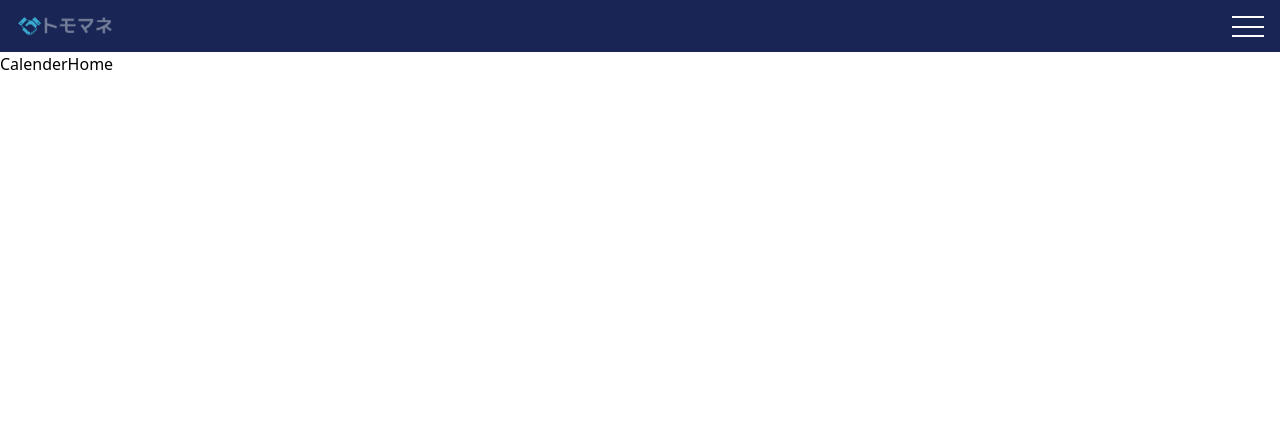
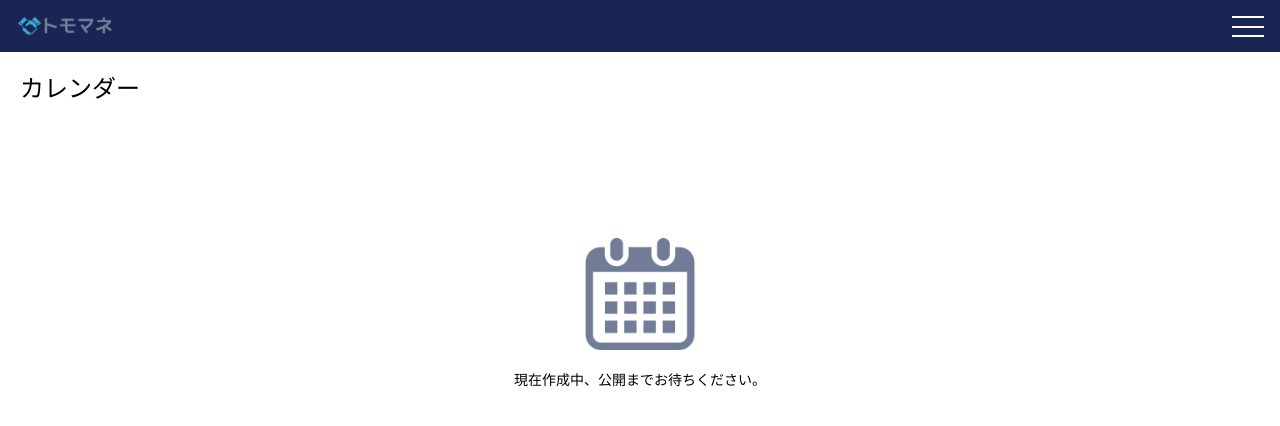
Before and after one commit to nikawa2161/tomomane, a React (Create React App) app: page /calendar in a window 1280 px wide. Shown: the top 426 px of the page. Built offline with nearby package versions, Linux system fonts and the light colour scheme.

Commit message:
カレンダーUIの作成

```diff
--- a/src/views/pages/calender/CalenderHome.tsx
+++ b/src/views/pages/calender/CalenderHome.tsx
@@ -1,5 +1,19 @@
 import { FC } from 'react'
 
 export const CalenderHome: FC = () => {
-  return <div>CalenderHome</div>
+  return (
+    <>
+      <div className="p-5">
+        <h2 className="text-2xl">カレンダー</h2>
+        <div className="h-96 flex items-center flex-col justify-center mt-5 pb-1 text-sm">
+          <img
+            src={`${process.env.PUBLIC_URL}/images/icons/calendar1.png`}
+            alt="ソート"
+            className="h-28"
+          />
+          <p className="mt-5 text-center">現在作成中、公開までお待ちください。</p>
+        </div>
+      </div>
+    </>
+  )
 }
```
